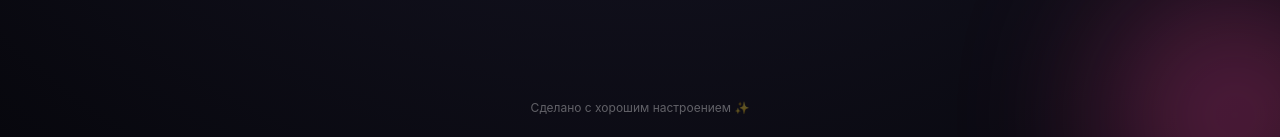
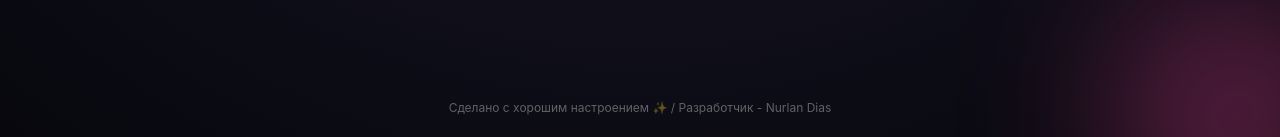
Before and after one commit to brjwsd6j29-sudo/love-sity, a plain HTML site: page index.html in a window 1280 px wide. Shown: the part 660-797 px from the top of the page. Drawn offline with Linux system fonts and the light colour scheme.

Commit message:
Update index.html

```diff
--- a/index.html
+++ b/index.html
@@ -350,7 +350,7 @@ h1 {
         </div>
     </div>
 
-    <div class="footer">Сделано с хорошим настроением ✨</div>
+    <div class="footer">Сделано с хорошим настроением ✨ / Разработчик - Nurlan Dias</div>
 </div>
 
 <!-- ОКНО -->
```
